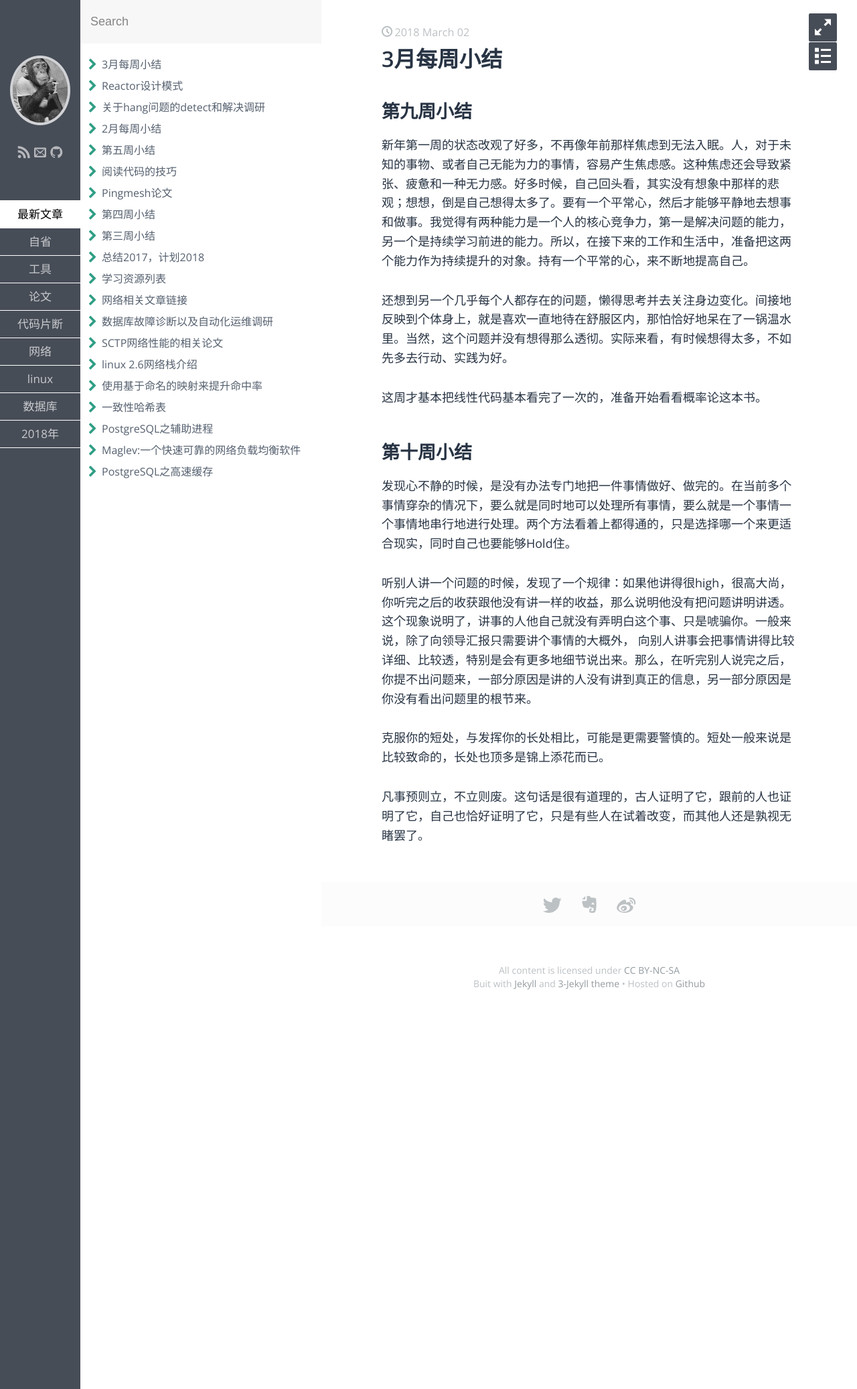
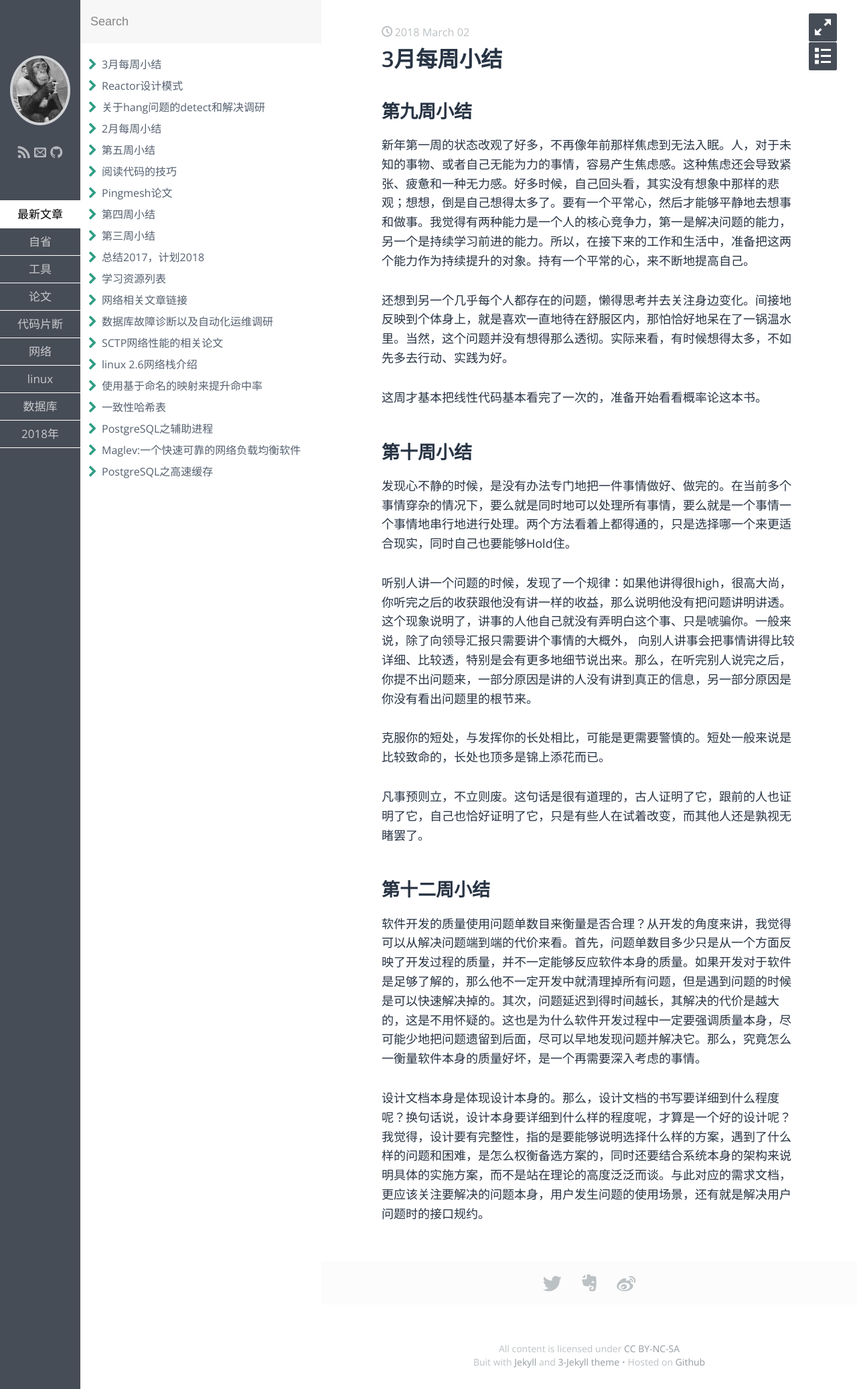
Before and after one commit to feelkill/feelkill.github.io, a Jekyll site: the page built from _posts/2018year/2018-03-03-summary-about-this-month.md, in a window 1280 px wide. Shown: the whole page at 67% size. Built offline with Jekyll 4.4.1, drawn with Linux system fonts in a browser that asks for light colours; some web fonts are replaced.

Commit message:
本周小结

```diff
--- a/_posts/2018year/2018-03-03-summary-about-this-month.md
+++ b/_posts/2018year/2018-03-03-summary-about-this-month.md
@@ -22,3 +22,9 @@ keywords: 总结
 克服你的短处，与发挥你的长处相比，可能是更需要警慎的。短处一般来说是比较致命的，长处也顶多是锦上添花而已。
 
 凡事预则立，不立则废。这句话是很有道理的，古人证明了它，跟前的人也证明了它，自己也恰好证明了它，只是有些人在试着改变，而其他人还是孰视无睹罢了。
+
+## 第十二周小结
+
+软件开发的质量使用问题单数目来衡量是否合理？从开发的角度来讲，我觉得可以从解决问题端到端的代价来看。首先，问题单数目多少只是从一个方面反映了开发过程的质量，并不一定能够反应软件本身的质量。如果开发对于软件是足够了解的，那么他不一定开发中就清理掉所有问题，但是遇到问题的时候是可以快速解决掉的。其次，问题延迟到得时间越长，其解决的代价是越大的，这是不用怀疑的。这也是为什么软件开发过程中一定要强调质量本身，尽可能少地把问题遗留到后面，尽可以早地发现问题并解决它。那么，究竟怎么一衡量软件本身的质量好坏，是一个再需要深入考虑的事情。
+
+设计文档本身是体现设计本身的。那么，设计文档的书写要详细到什么程度呢？换句话说，设计本身要详细到什么样的程度呢，才算是一个好的设计呢？我觉得，设计要有完整性，指的是要能够说明选择什么样的方案，遇到了什么样的问题和困难，是怎么权衡备选方案的，同时还要结合系统本身的架构来说明具体的实施方案，而不是站在理论的高度泛泛而谈。与此对应的需求文档，更应该关注要解决的问题本身，用户发生问题的使用场景，还有就是解决用户问题时的接口规约。
```
Also changed, not shown: _posts/2018year/2017-12-31-2018year-resource-lists.md (+1 -0 lines).
